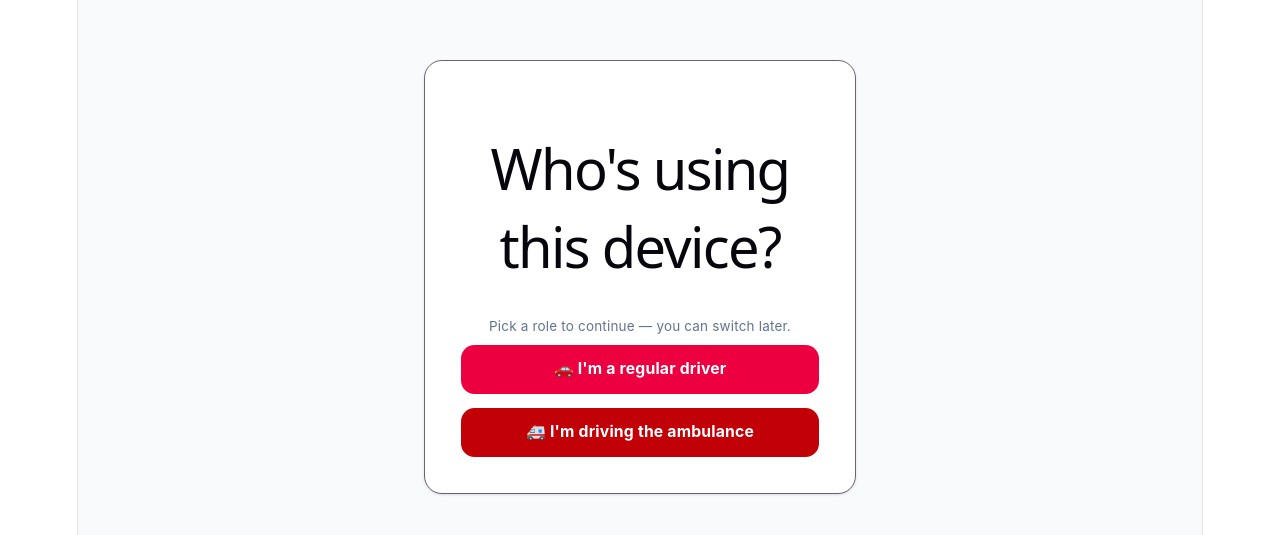
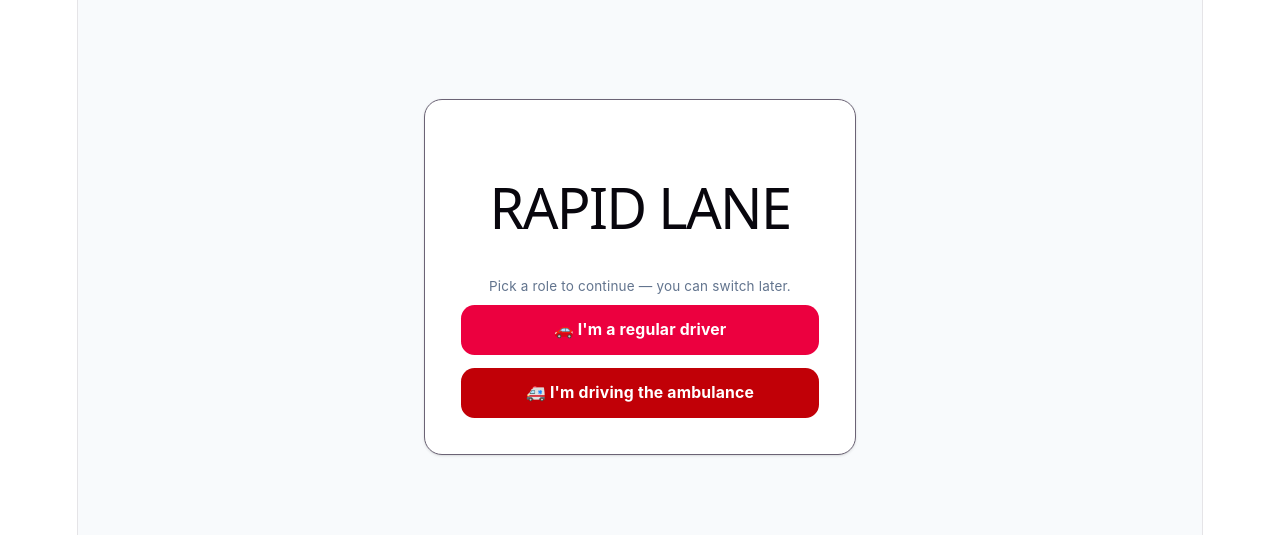
Before and after one commit to soumyadipmahanta242-creator/smartcityfrontendheheh699, a React (Vite) app: page / in a window 1280 px wide. Shown: the part 123-658 px from the top of the page. Built offline with nearby package versions, Linux system fonts and the light colour scheme.

Commit message:
Name implementation

```diff
--- a/src/App.jsx
+++ b/src/App.jsx
@@ -21,7 +21,7 @@ export default function App() {
     return (
       <div className="min-h-screen bg-slate-50 flex items-center justify-center p-6 font-sans">
         <div className="bg-white p-8 rounded-2xl shadow-sm border max-w-sm w-full text-center space-y-4">
-          <h1 className="text-xl font-bold text-slate-800">Who's using this device?</h1>
+          <h1 className="text-xl font-bold text-red-800">RAPID LANE</h1>
           <p className="text-xs text-slate-500">Pick a role to continue — you can switch later.</p>
           <div className="space-y-3 pt-2">
             <button
```
